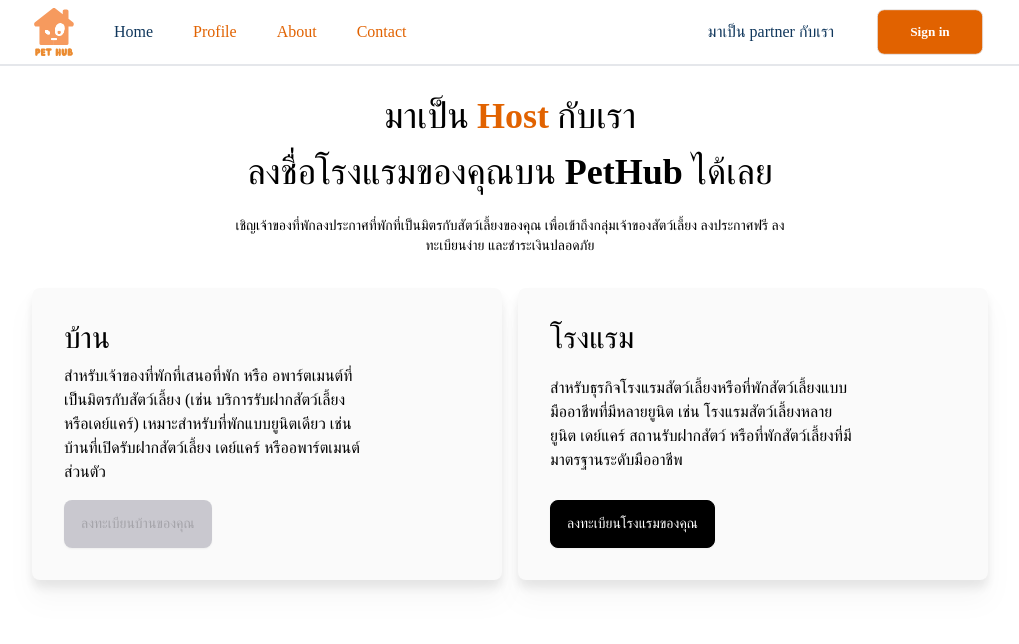
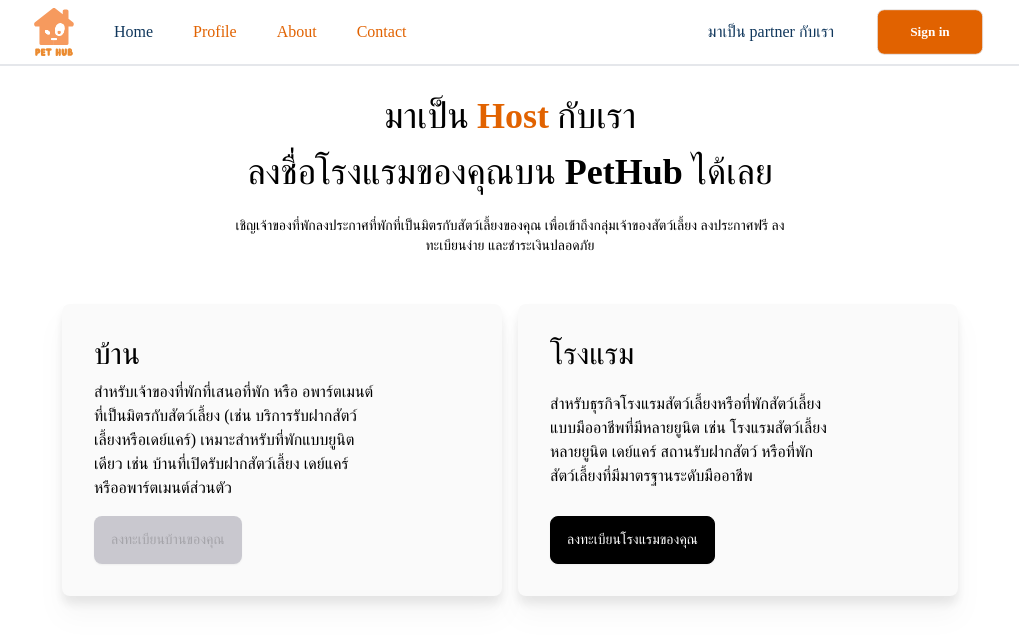
Before and after one commit to NobphadonH/PetHub, a React (Vite) app in the folder pethub-website/: page /pethub-website/listhost in a window 1280 px wide. Shown: the top 644 px of the page, without its empty margins (130-1149 px from the left). Built offline with nearby package versions, Linux system fonts and the light colour scheme; a web font is replaced by a local one.

Commit message:
update loading in home page

```diff
--- a/pethub-website/src/components/Home.jsx
+++ b/pethub-website/src/components/Home.jsx
@@ -94,6 +94,8 @@ function Home() {
 
     const handleSearchClick = (e) => {
         e.preventDefault();
+        setPagedata([])
+        setHotelResult([])
         // const queryParams = new URLSearchParams();
         // if (filter.petType) queryParams.set("petType", filter.petType);
         // if (filter.hotelName) queryParams.set("hotelName", filter.hotelName);
@@ -367,12 +369,12 @@ function Home() {
             <div className="hidden md:block col-span-1"></div>
             <div className="col-span-6 md:col-span-3">
                 <label className="input w-[40vw] h-[10vw] max-h-12 max-w-full text-[3vw] sm:text-sm input-bordered flex items-center gap-2 input-shadow">
-                    <input type="date" min={currentDate} name = "checkIn" value = {filter.checkIn} onChange={handleInputChange} className="grow" />
+                    <input type="text" min={currentDate} name = "checkIn" value = {filter.checkIn} onChange={handleInputChange} onFocus={(e) => e.target.type = 'date'} onBlur={(e) => e.target.type = 'text'} placeholder="Check-in" className="grow" />
                 </label>
             </div>
             <div className="col-span-6 md:col-span-3">
                 <label className="input w-[40vw] h-[10vw] max-h-12 max-w-full text-[3vw] sm:text-sm input-bordered flex items-center gap-2 input-shadow">
-                    <input type="date" min={getMinCheckOutDate()} name = "checkOut" value = {filter.checkOut} onChange={handleInputChange} className="grow" />
+                    <input type="text" min={getMinCheckOutDate()} name = "checkOut" value = {filter.checkOut} onChange={handleInputChange} onFocus={(e) => e.target.type = 'date'} onBlur={(e) => e.target.type = 'text'} placeholder="Check-out" className="grow" />
                 </label>
             </div>
             <div className="max-md:row-start-2 col-span-12 md:col-span-4">
--- a/pethub-website/src/components/HostSignUp.jsx
+++ b/pethub-website/src/components/HostSignUp.jsx
@@ -129,12 +129,12 @@ function HostSignUp() {
                 placeholder="ยืนยันรหัสผ่าน"
                 className="input input-bordered w-full bg-gray-100 mb-6"
               />
-              <button
+              <a href="/listhost"
                 type="submit"
                 className="btn w-full mt-10 bg-pethub-color1 text-white text-base font-normal"
               >
-                เข้าสู่ระบบ
-              </button>
+                ขั้นตอนถัดไป
+              </a>
               <p className="mt-8 text-gray-500">
                 Already have an account?{" "}
                 <span>
--- a/pethub-website/src/components/ListHost.jsx
+++ b/pethub-website/src/components/ListHost.jsx
@@ -19,8 +19,8 @@ function ListHost() {
                         </div>
                     </div>
                 </div>
-                <div className="grid grid-cols-8 gap-4 mt-8">
-                    <div className="col-start-2 col-span-3 bg-neutral-50 drop-shadow-xl p-8 rounded-lg">
+                <div className="mx-10 lg:grid grid-cols-8 gap-4 mt-8">
+                    <div className="my-4 col-start-2 col-span-3 bg-neutral-50 drop-shadow-xl p-8 rounded-lg">
                         <div className="flex flex-col justify-between h-full">
                             <div className="flex text-black text-left font-bold text-3xl mb-2">บ้าน</div>
                             <div className="grid grid-cols-4">
@@ -34,7 +34,7 @@ function ListHost() {
                             </div>
                         </div>
                     </div>
-                    <div className="col-start-5 col-span-3 bg-neutral-50 drop-shadow-xl p-8 rounded-lg">
+                    <div className="my-4 col-start-5 col-span-3 bg-neutral-50 drop-shadow-xl p-8 rounded-lg">
                         <div className="flex flex-col justify-between h-full">
                             <div className="flex text-black text-left font-bold text-3xl mb-2">โรงแรม</div>
                             <div className="grid grid-cols-4">
@@ -44,7 +44,7 @@ function ListHost() {
                                 </div>
                             </div>
                             <div className="flex justify-start">
-                                <button className="bg-black text-white border border-black btn btn-xs sm:btn-xs md:btn-sm lg:btn-md mt-4">ลงทะเบียนโรงแรมของคุณ</button>
+                                <a href="/pethub-website/basics" className="bg-black text-white border border-black btn btn-xs sm:btn-xs md:btn-sm lg:btn-md mt-4">ลงทะเบียนโรงแรมของคุณ</a>
                             </div>
                         </div>
                     </div>
--- a/pethub-website/src/components/Profile.jsx
+++ b/pethub-website/src/components/Profile.jsx
@@ -137,7 +137,7 @@ function Profile() {
         <div className="w-full flex justify-between items-center">
           <div className="text-[3vw] md:text-lg lg:text-2xl xl:text-3xl font-bold text-pethub-color6">สัตว์เลี้ยง<span className="text-pethub-color1">ของฉัน</span></div>
         </div>
-        {Array.from({ length: 3 }).map((_, index) => (
+        {Array.from({ length: 1 }).map((_, index) => (
         <div key={index} className="my-[4vw] md:my-5 lg:my-10 max-h-[300px] md:max-h-[500px] overflow-y-scroll hide-scrollbar flex flex-col gap-5">
           <div className="w-full h-[26vw] md:h-52 lg:h-60 xl:h-72 rounded-md p-[1vw] md:p-3 border-[1px] flex gap-[1vw] md:gap-5">
             <div className="w-[240px] lg:w-[300px] xl:w-[350px] h-full bg-slate-100 rounded-md overflow-hidden">
--- a/pethub-website/src/components/Utils/HomeHotelBox.jsx
+++ b/pethub-website/src/components/Utils/HomeHotelBox.jsx
@@ -34,7 +34,7 @@ function HomeHotelBox({
     }
 
     return (
-      <div className="bg-white mx-auto w-full md:w-[350px] lg:w-[940px] xl:w-[1040px] h-[60vw] md:h-[480px] lg:h-[320px] border-2 lg:mx-auto rounded-md p-2 md:p-4 lg:p-8 flex lg:gap-10 flex-col lg:flex-row">
+      <div className="bg-white mx-auto w-full md:w-[350px] lg:w-[940px] xl:w-[1040px] h-[70vw] md:h-[480px] lg:h-[320px] border-2 lg:mx-auto rounded-md p-2 md:p-4 lg:p-8 flex lg:gap-10 flex-col lg:flex-row">
         <div className="w-full lg:w-[340px] h-[260px] bg-slate-200 rounded-md flex justify-center items-center text-gray-400">
             <img src={imageUrl} alt="hotel-image" className="w-full h-full object-cover rounded-md" />
         </div>
```
